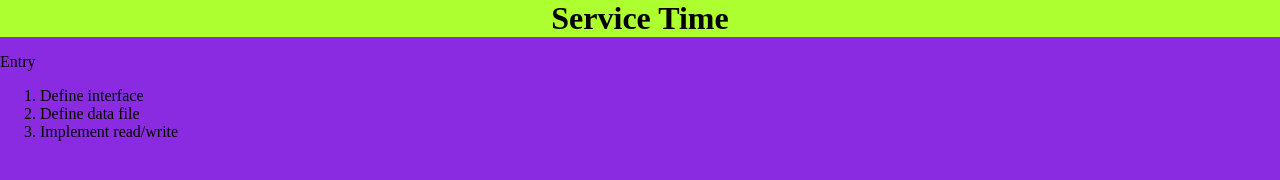
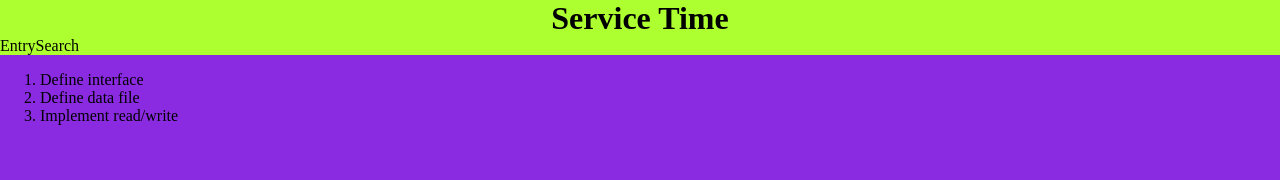
Before and after one commit to kristenkinnearohlmann/service-time, a website: page index.html in a window 1280 px wide. Drawn offline with Linux system fonts and the light colour scheme.

Commit message:
Added selection items to header and started styling

```diff
--- a/assets/styles.css
+++ b/assets/styles.css
@@ -12,3 +12,7 @@ header {
     font-size: 2rem;
     font-weight: 600;
 }
+
+.header-menu {
+    display: flex;
+}
--- a/index.html
+++ b/index.html
@@ -6,17 +6,23 @@
     </head>
     <body>
         <header>
-            <span class="header-title">Service Time</span>
+            <div class="header-title">Service Time</div>
+            <div class="header-menu">
+                <div>
+                    Entry
+                </div>
+                <div>
+                    Search
+                </div>
+            </div>
         </header>
-        <p>
-            Entry<br/>
-
-        </p>
-        <ol>
-            <li>Define interface</li>
-            <li>Define data file</li>
-            <li>Implement read/write</li>
-        </ol>
+        <main>
+            <ol>
+                <li>Define interface</li>
+                <li>Define data file</li>
+                <li>Implement read/write</li>
+            </ol>
+        </main>
         <script src="./src/index.js"></script>
     </body>
 </html>
```
